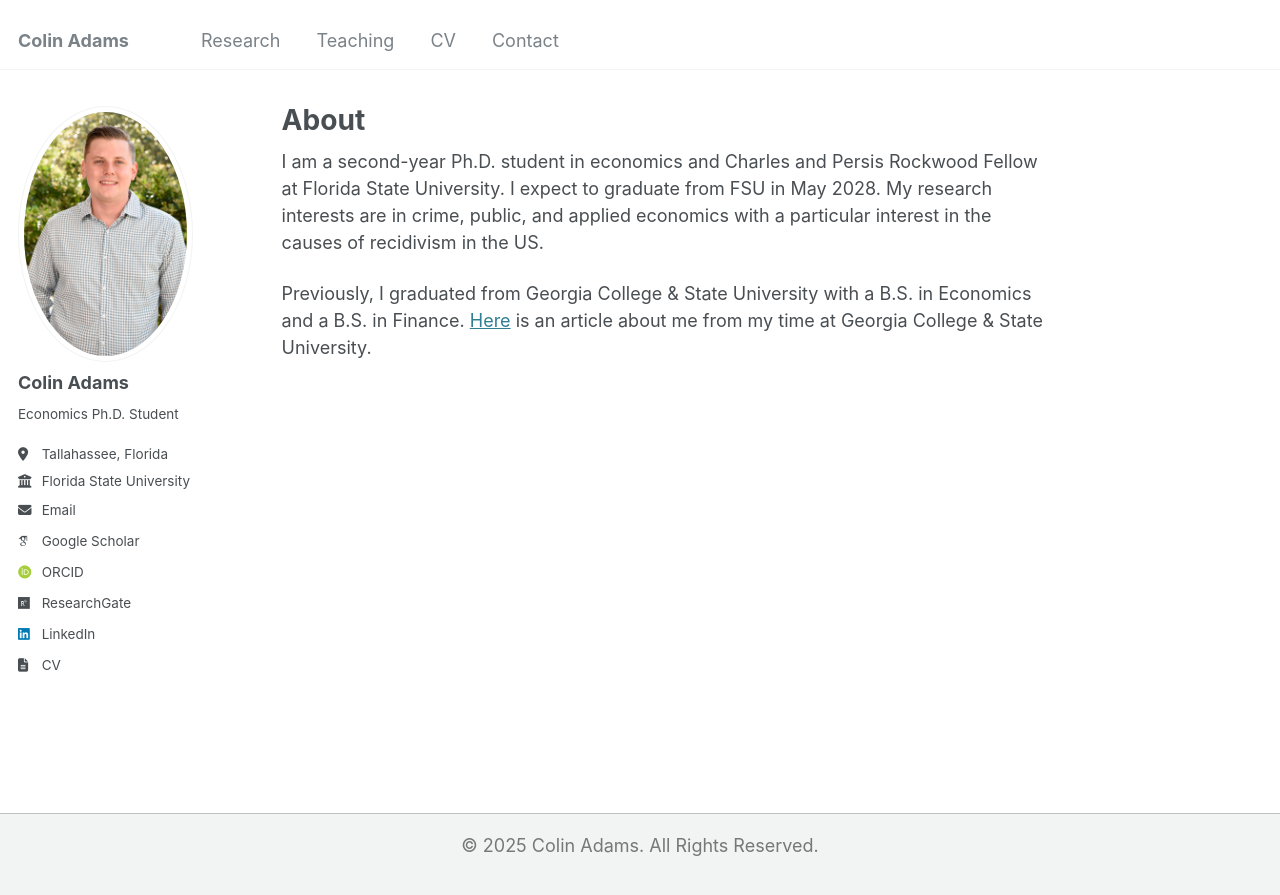
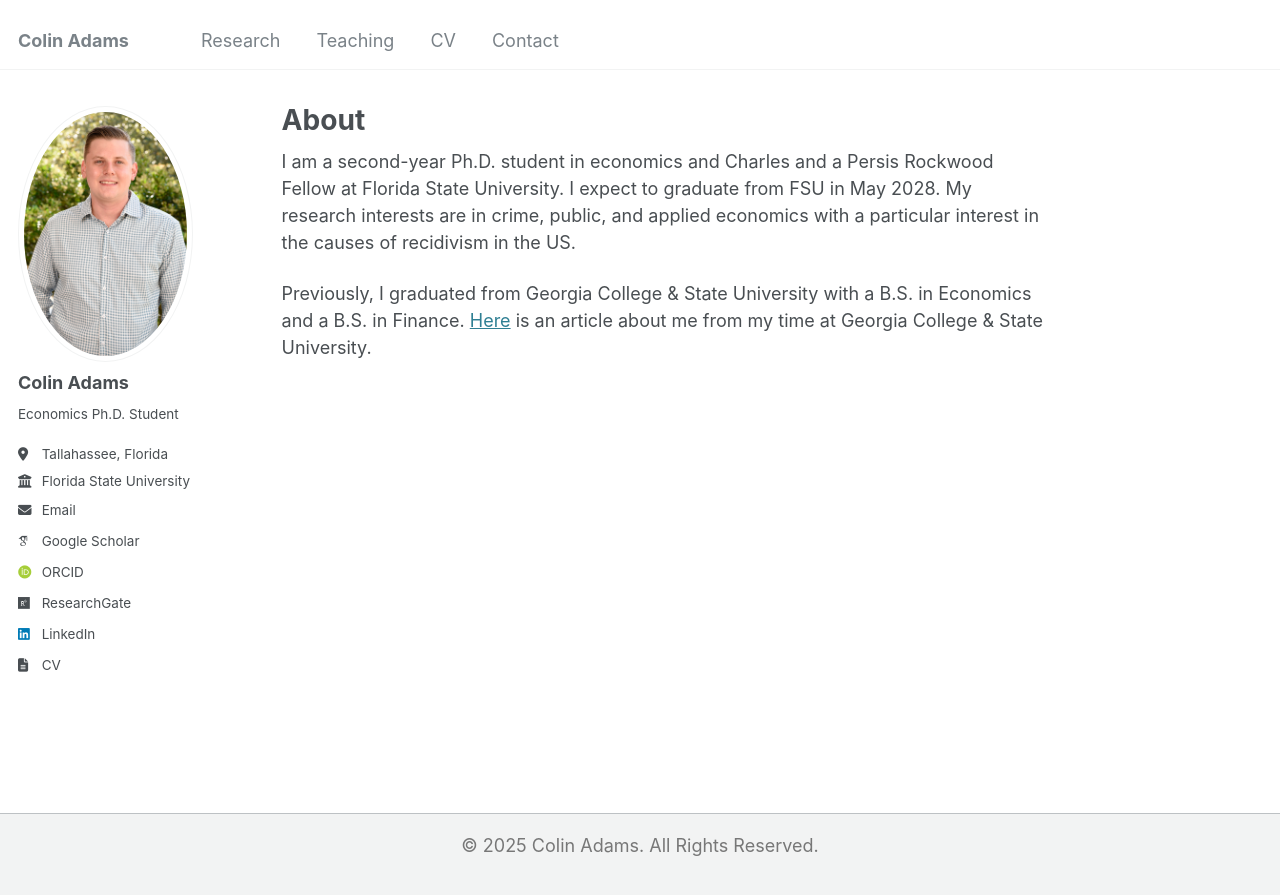
Before and after one commit to Zach-Gooch/Zach-Gooch.github.io, a Jekyll site: the page built from _pages/about.md, in a window 1280 px wide. Shown: the top 895 px of the page. Built offline with Jekyll 4.4.1, drawn with Linux system fonts in a browser that asks for light colours; some web fonts are replaced.

```diff
--- a/_pages/about.md
+++ b/_pages/about.md
@@ -9,7 +9,7 @@ redirect_from:
 
 <section id="about-me">
   <p>
-    I am a second-year Ph.D. student in economics and Charles and Persis Rockwood Fellow at Florida State University. I expect to graduate from FSU in May 2028.
+    I am a second-year Ph.D. student in economics and Charles and a Persis Rockwood Fellow at Florida State University. I expect to graduate from FSU in May 2028.
     My research interests are in crime, public, and applied economics with a particular interest in the causes of recidivism in the US.
   </p>
 
```
